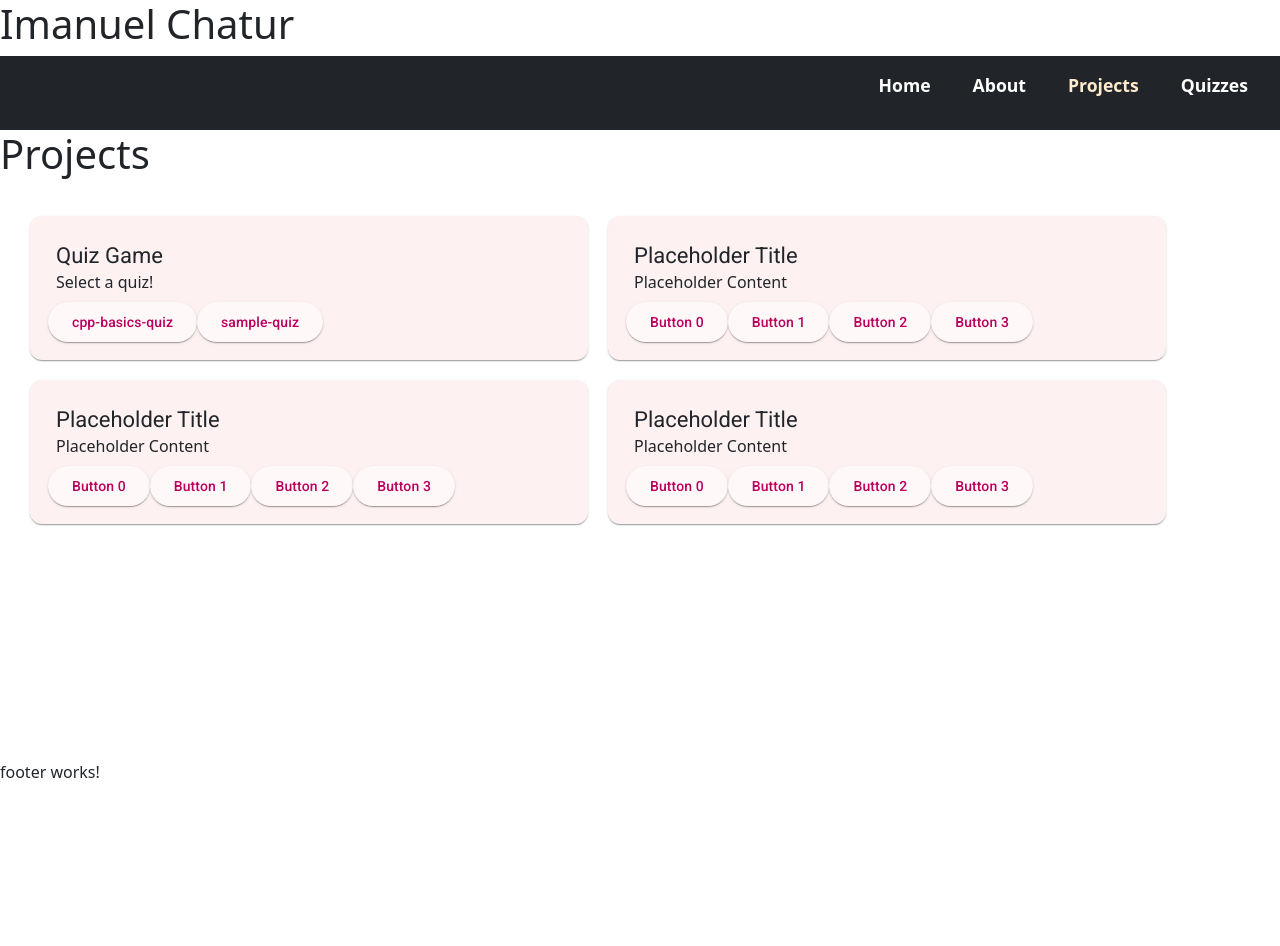
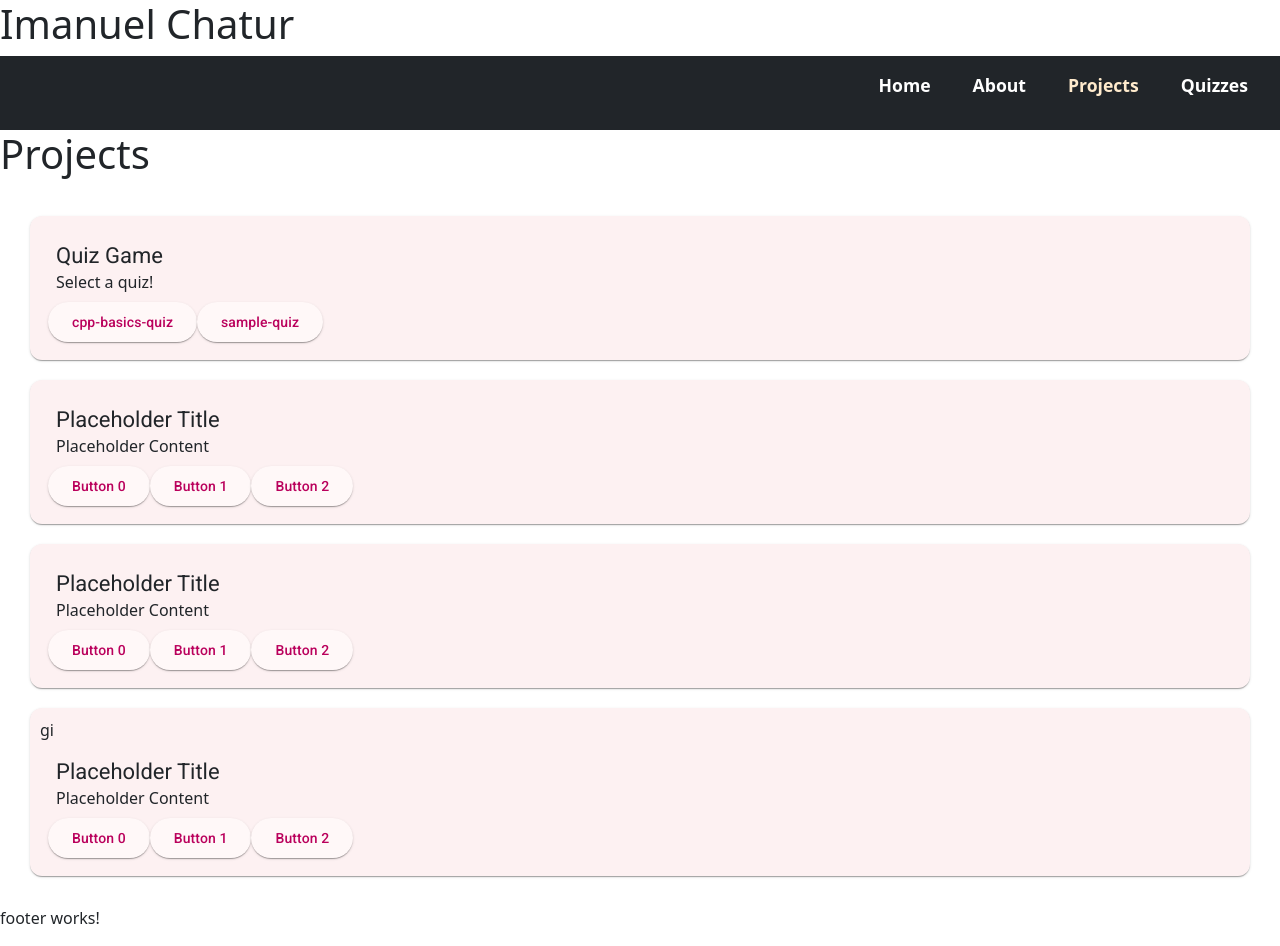
Before and after one commit to ImanuelChatur/PortfolioWebsite, an Angular app: page /projects in a window 1280 px wide. Before the commit the page ends 800 px from the top, so only its background shows below. Built offline with nearby package versions, Linux system fonts and the light colour scheme.

Commit message:
ORGANIZED

```diff
--- a/src/app/components/projects/projects.component.css
+++ b/src/app/components/projects/projects.component.css
@@ -7,7 +7,7 @@
 }
 .project-card{
   margin: 10px 10px 10px 10px;
-  width: 45%;
+  width: 100%;
   padding: 10px;
 }
 
--- a/src/app/components/projects/projects.component.html
+++ b/src/app/components/projects/projects.component.html
@@ -19,7 +19,7 @@
     </mat-card-header>
     <mat-card-content>Placeholder Content</mat-card-content>
     <mat-card-actions>
-      <div *ngFor="let n of [0, 1, 2, 3]">
+      <div *ngFor="let n of [0, 1, 2]">
         <button mat-raised-button>Button {{n}}</button>
       </div>
     </mat-card-actions>
@@ -30,18 +30,18 @@
     </mat-card-header>
     <mat-card-content>Placeholder Content</mat-card-content>
     <mat-card-actions>
-      <div *ngFor="let n of [0, 1, 2, 3]">
+      <div *ngFor="let n of [0, 1, 2]">
         <button mat-raised-button>Button {{n}}</button>
       </div>
     </mat-card-actions>
   </mat-card>
-  <mat-card class="project-card">
+  <mat-card class="project-card">gi
     <mat-card-header>
       <mat-card-title>Placeholder Title</mat-card-title>
     </mat-card-header>
     <mat-card-content>Placeholder Content</mat-card-content>
     <mat-card-actions>
-      <div *ngFor="let n of [0, 1, 2, 3]">
+      <div *ngFor="let n of [0, 1, 2]">
         <button mat-raised-button>Button {{n}}</button>
       </div>
     </mat-card-actions>
--- a/src/app/components/quiz/quiz.component.ts
+++ b/src/app/components/quiz/quiz.component.ts
@@ -69,7 +69,7 @@ export class QuizComponent implements OnInit {
   }
 
   randomizeQuestions(){
-    let cIndex = this.questions.length, randomIndex;
+    let cIndex = this.questions.length-1, randomIndex;
     console.log("RANDOMIZING!!!");
     while(cIndex != 0){
 
@@ -79,9 +79,8 @@ export class QuizComponent implements OnInit {
         this.questions[randomIndex], this.questions[cIndex]
       ];
 
+
       //randomize options index
-      randomIndex = Math.floor(Math.random() * this.questions[cIndex].options.length);
-
       cIndex -= 1;
     }
   }
```
